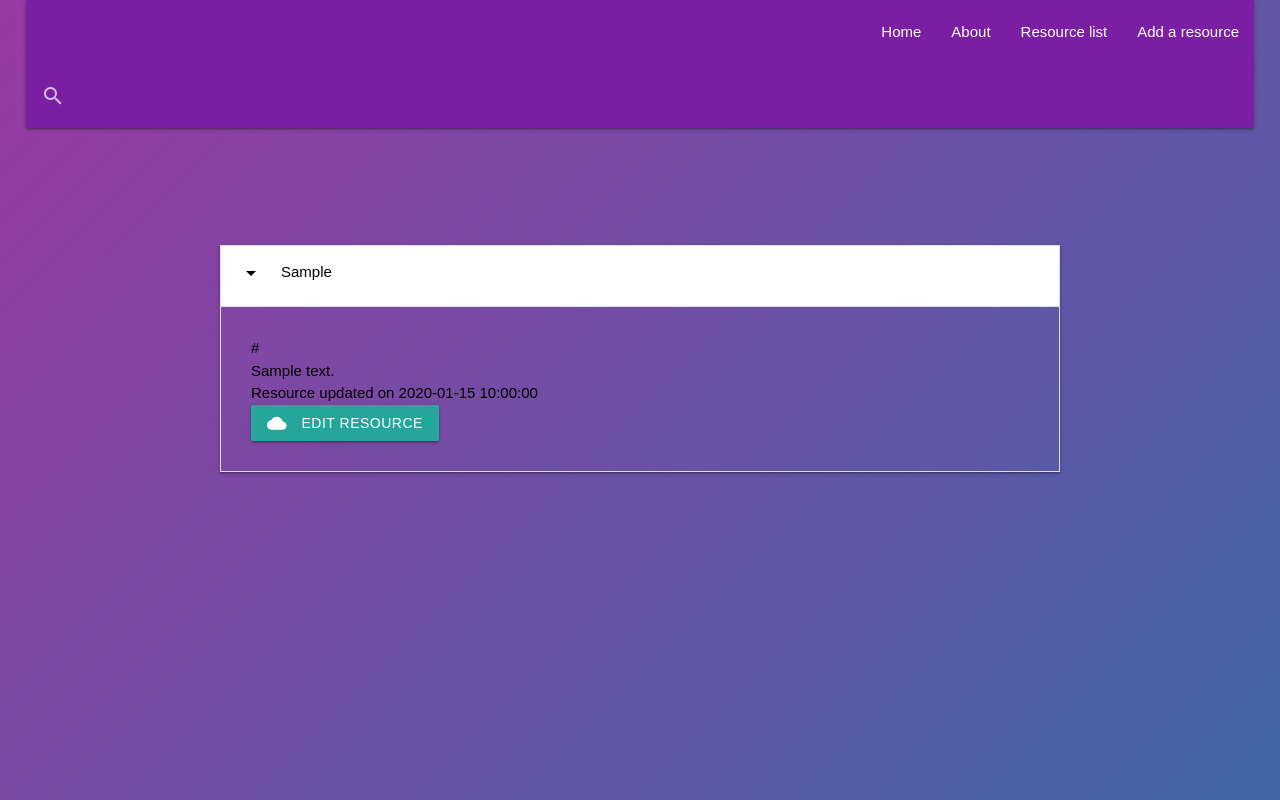
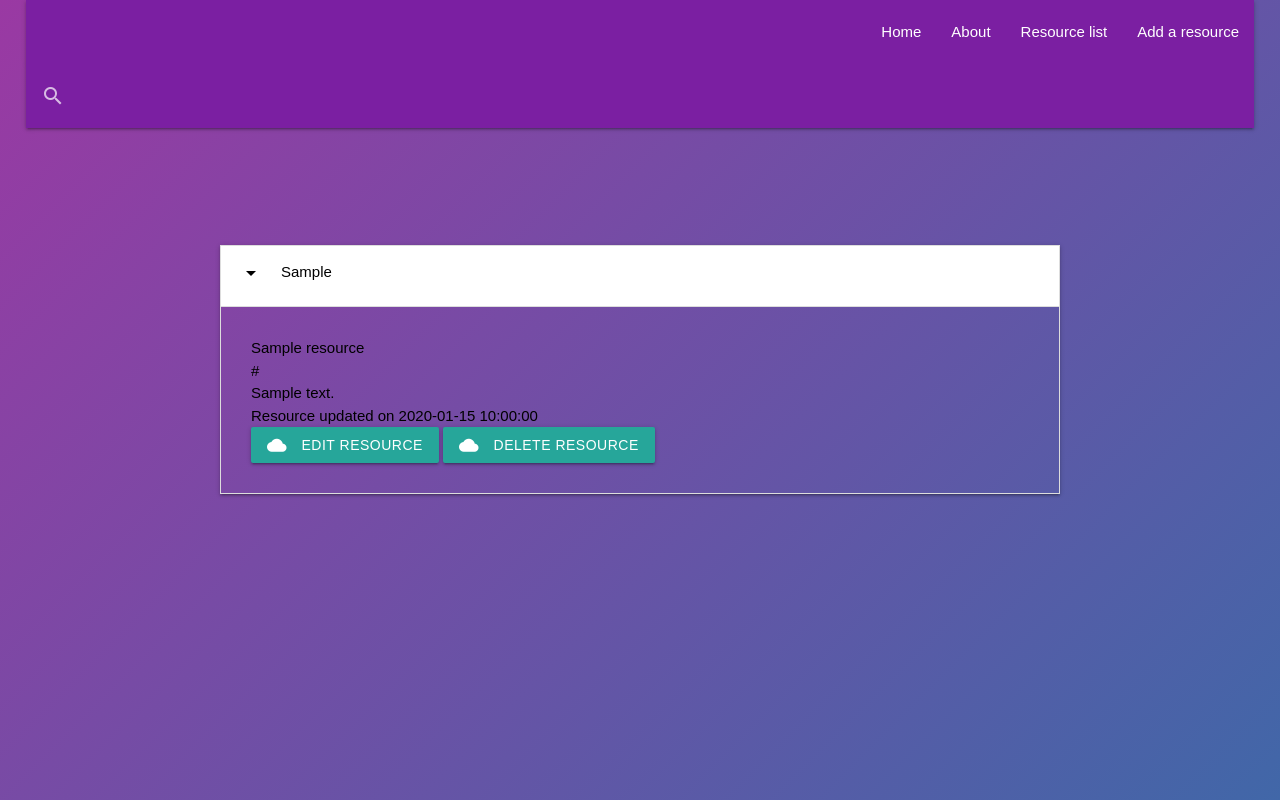
Before and after one commit to Mismiles/clinical-search-tool, a Flask app: page /resourcelist in a window 1280 px wide, after a click that opens the changed part. Run offline with Flask 2, Linux system fonts and the light colour scheme; a database or web service that is not in the repository returns one stand-in record (values such as "Sample title"); some libraries are stand-ins or nearby versions.

Commit message:
added delete resource function with button, corrected code to include resource name

```diff
--- a/app.py
+++ b/app.py
@@ -59,6 +59,11 @@ def updateresource(resource_id):
     })
     return redirect(url_for('resourcelist'))
 
+@app.route("/delete_resource/<resource_id>")
+def delete_resource(resource_id):
+    mongo.db.resource.remove({'_id': ObjectId(resource_id)})
+    return redirect(url_for('resourcelist'))
+
 
 if __name__ == "__main__":
     app.run(host=os.environ.get("IP"),
--- a/templates/resourcelist.html
+++ b/templates/resourcelist.html
@@ -13,10 +13,12 @@
     </div>
     <div class="collapsible-body">
     <div>
+    <p>{{resource.resource_name}}</p>
     <a href="{{resource.resource_link}}">{{resource.resource_link}}</a>
     <p>{{resource.resource_description}}</p>
     <p>Resource updated on {{resource.resource_updated}}</p>
     <a href="{{url_for('editresource', resource_id=resource._id)}}" class="waves-effect waves-light btn btn small"><i class="material-icons left">cloud</i>Edit resource</a>
+    <a href="{{url_for('delete_resource', resource_id=resource._id)}}" class="waves-effect waves-light btn btn small"><i class="material-icons left">cloud</i>Delete resource</a>
     </div>
 </li>
 {% endfor %}
```
